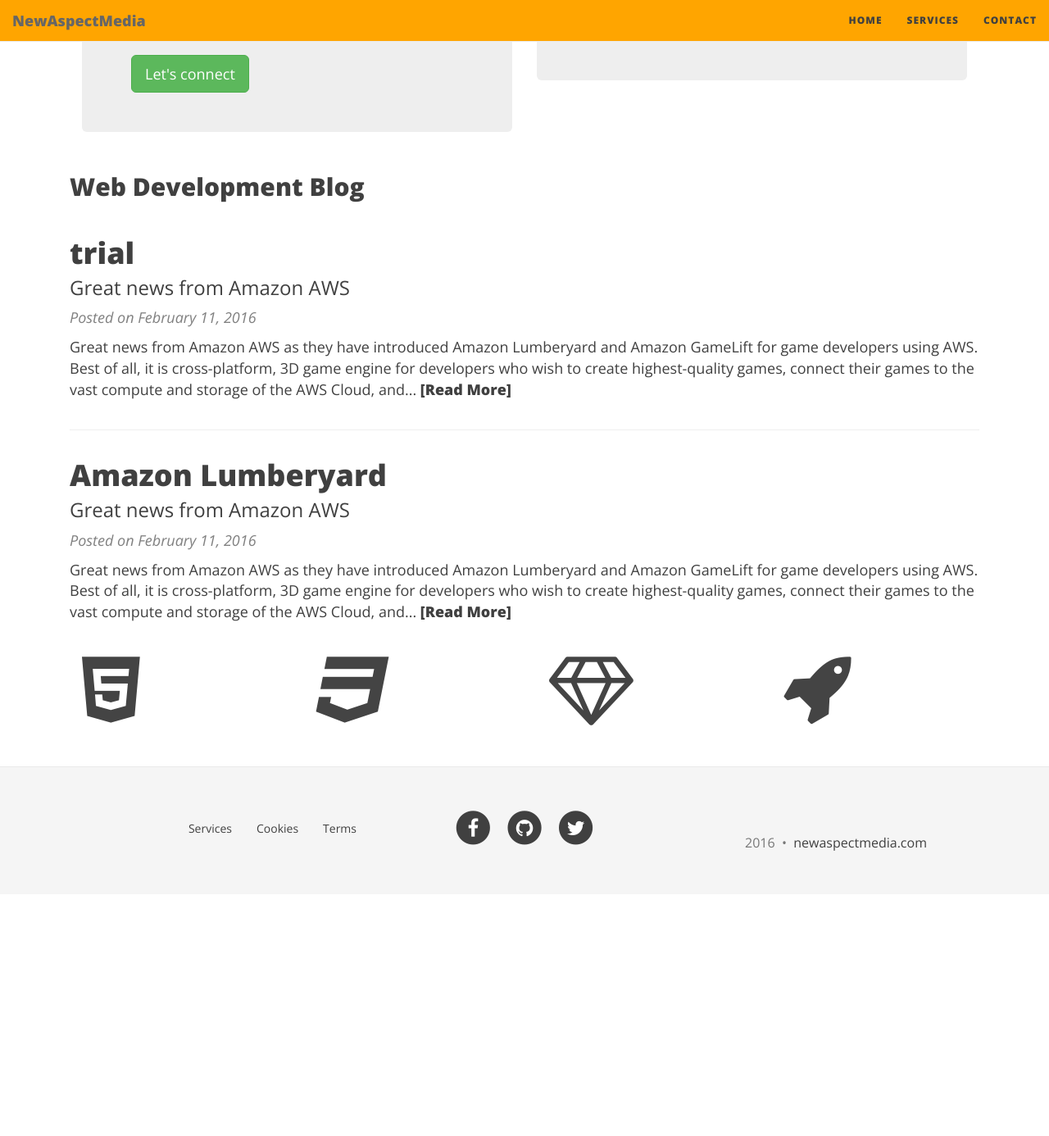
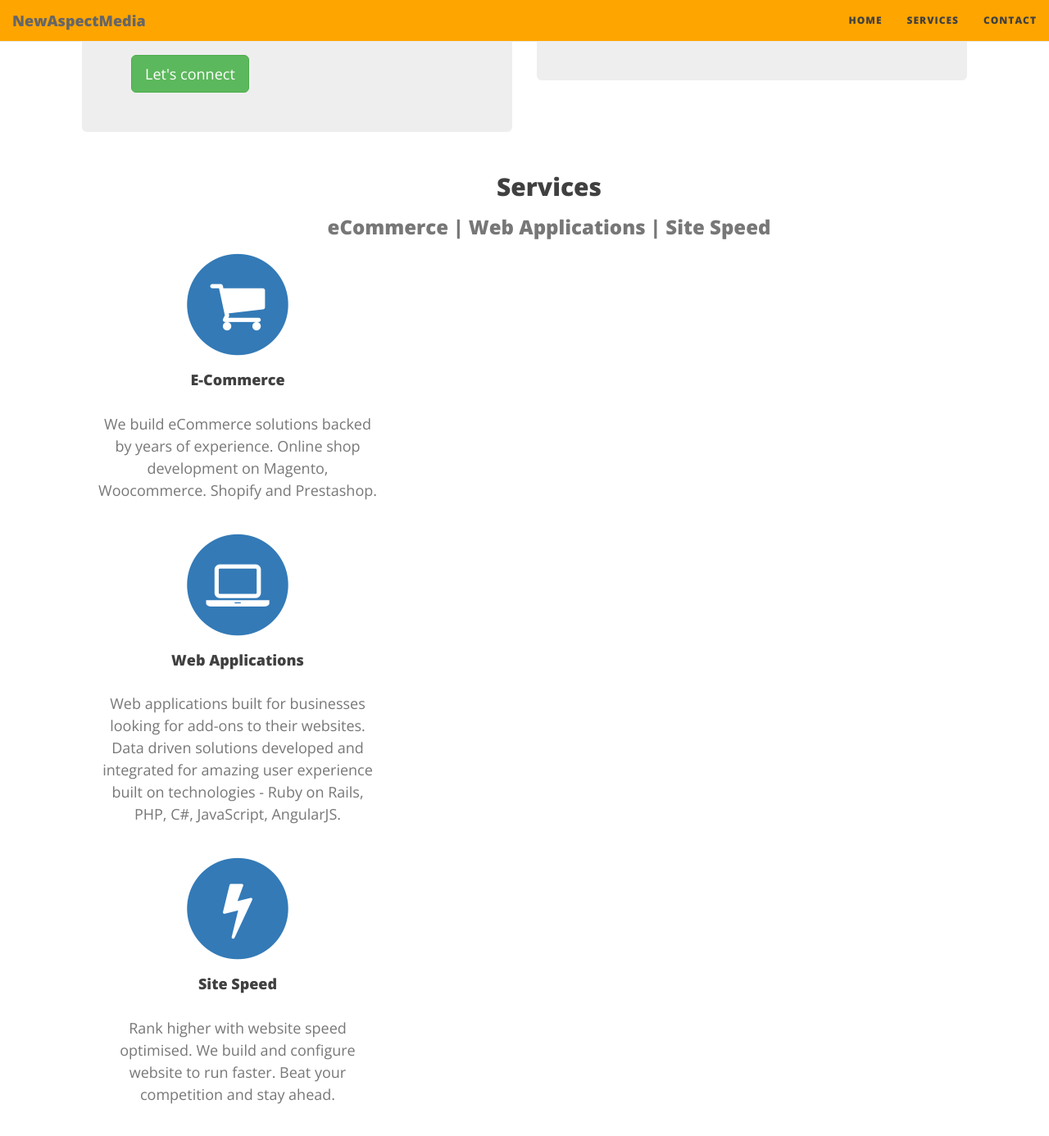
Before and after one commit to newmedia77/appxnam, a Jekyll site: the page built from index.html, in a window 1280 px wide and 1400 px high, scrolled down 676 px. Shown: the top 1386 px of the window at 82% size. Built offline with Jekyll 4.4.1, drawn with Linux system fonts in a browser that asks for light colours; nearby versions of some CDN libraries; the list of posts is cut into pages by our own code; before the commit the page ends 1767 px from its top, so only the background shows below that.

Commit message:
andreas
services

```diff
--- a/index.html
+++ b/index.html
@@ -26,6 +26,47 @@
 </div>
 </div>
 </div>
+<!-- Services-->
+<!-- Services Section -->
+    <section id="services">
+        <div class="container">
+            <div class="row">
+                <div class="col-lg-12 text-center">
+                    <h2 class="section-heading">Services</h2>
+                    <h3 class="section-subheading text-muted">eCommerce | Web Applications | Site Speed</h3>
+                </div>
+            </div>
+            <div class="row text-center">
+                <div class="col-md-4">
+                    <span class="fa-stack fa-4x">
+                        <i class="fa fa-circle fa-stack-2x text-primary"></i>
+                        <i class="fa fa-shopping-cart fa-stack-1x fa-inverse"></i>
+                    </span>
+                    <h4 class="service-heading">E-Commerce</h4>
+                    <p class="text-muted">We build eCommerce solutions backed by years of experience. Online shop development on Magento, Woocommerce. Shopify and Prestashop.</p>
+                </div>
+                <div class="col-md-4">
+                    <span class="fa-stack fa-4x">
+                        <i class="fa fa-circle fa-stack-2x text-primary"></i>
+                        <i class="fa fa-laptop fa-stack-1x fa-inverse"></i>
+                    </span>
+                    <h4 class="service-heading">Web Applications</h4>
+                    <p class="text-muted">Web applications built for businesses looking for add-ons to their websites. Data driven solutions developed and integrated for amazing user experience built on technologies - Ruby on Rails, PHP, C#, JavaScript, AngularJS.</p>
+                </div>
+                <div class="col-md-4">
+                    <span class="fa-stack fa-4x">
+                        <i class="fa fa-circle fa-stack-2x text-primary"></i>
+                        <i class="fa fa-flash fa-stack-1x fa-inverse"></i>
+                    </span>
+                    <h4 class="service-heading">Site Speed</h4>
+                    <p class="text-muted">Rank higher with website speed optimised. We build and configure website to run faster. Beat your competition and stay ahead.  </p>
+                </div>
+            </div>
+        </div>
+    </section>
+
+<!-- post -->
+
 <div class="posts-list"><h2 class="home-post">Web Development Blog</h2>
   {% for post in paginator.posts %}
   <article class="post-preview">
```
